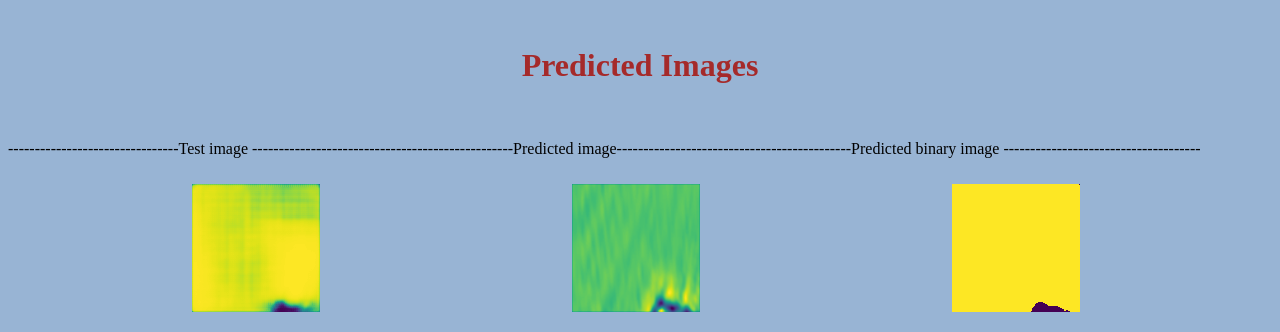
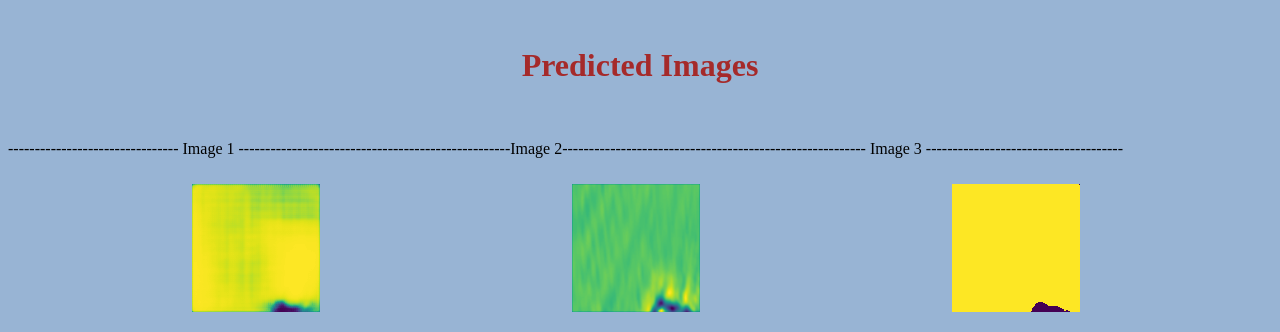
Before and after one commit to ravitejarj/salt-identification, a Flask app: page /gallery in a window 1280 px wide. Shown: the top 332 px of the page. Run offline with Flask 2, Linux system fonts and the light colour scheme.

Commit message:
Update gallery.html

```diff
--- a/templates/gallery.html
+++ b/templates/gallery.html
@@ -25,7 +25,7 @@
     <br>
     <h1 align='center'><font color='Brown'>Predicted Images</font></h1>
     <br>
-    <p>--------------------------------Test image -------------------------------------------------Predicted image--------------------------------------------Predicted binary image -------------------------------------</p>
+    <p>-------------------------------- Image 1 ---------------------------------------------------Image 2--------------------------------------------------------- Image 3 -------------------------------------</p>
 
     {% for image_name in image_names %}
     <img class="img-responsive" hspace="80">
```
